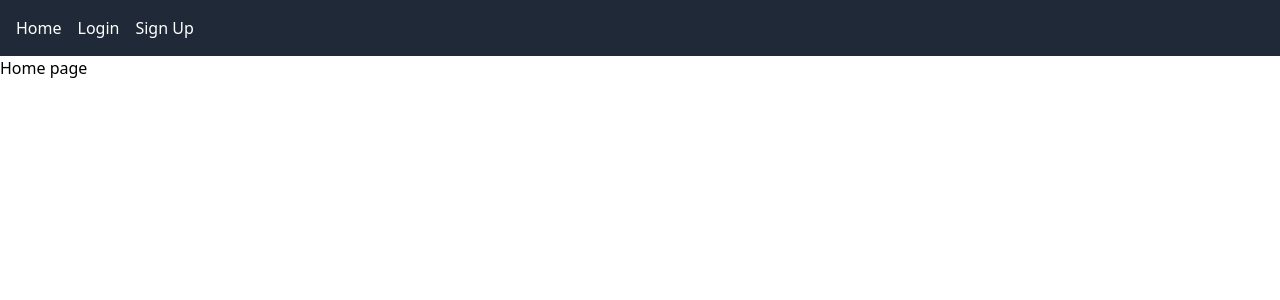
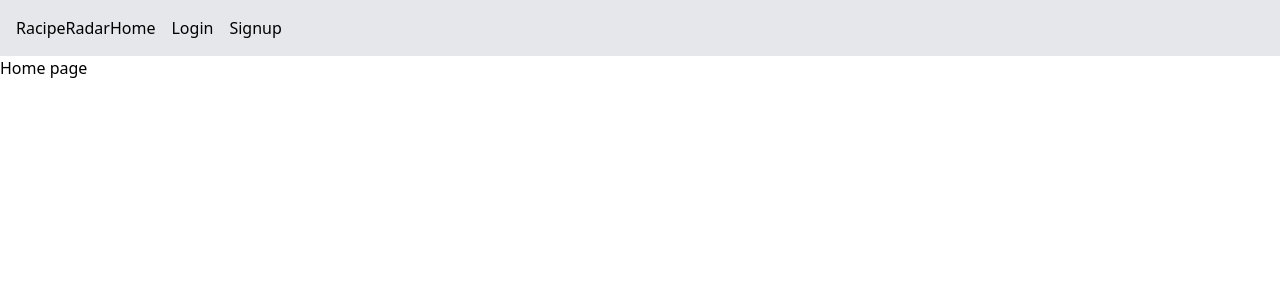
Before and after one commit to sharunnd/recipe-recommendation-website, a Vue app in the folder frontend/: page / in a window 1280 px wide. Shown: the top 300 px of the page. Built offline with nearby package versions, Linux system fonts and the light colour scheme.

Commit message:
navbar modified

```diff
--- a/frontend/src/components/NavBar.vue
+++ b/frontend/src/components/NavBar.vue
@@ -1,9 +1,10 @@
 <template>
-    <nav class="bg-gray-800 p-4">
-      <div class="container mx-auto">
-        <router-link to="/" class="text-white mr-4">Home</router-link>
-        <router-link to="/login" class="text-white mr-4">Login</router-link>
-        <router-link to="/signup" class="text-white">Sign Up</router-link>
+    <nav class="bg-gray-200 p-4 flex items-center justify-center">
+      <h1>RacipeRadar</h1>
+      <div class="container mx-auto ">
+        <router-link to="/" class="text-black mr-4">Home</router-link>
+        <router-link to="/login" class="text-black mr-4">Login</router-link>
+        <router-link to="/signup" class="text-black">Signup</router-link>
       </div>
     </nav>
   </template>
```
